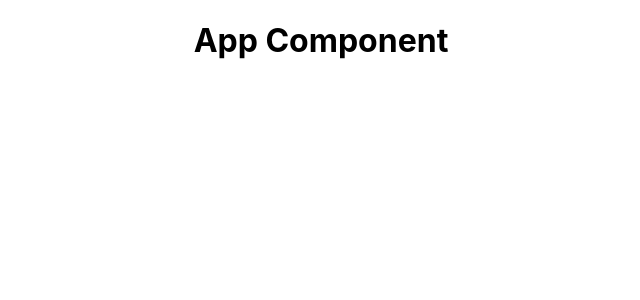
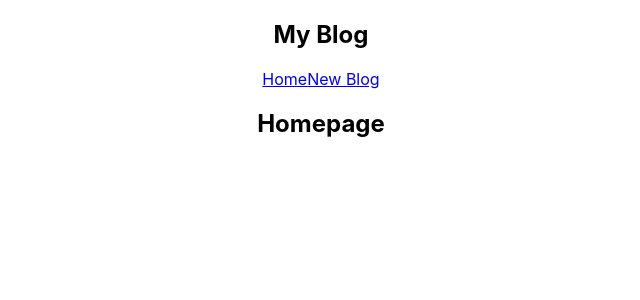
Before and after one commit to javigdeveloper/mini-blog, a React (Create React App) app: page / in a window 1280 px wide. Shown: the top 300 px of the page, without its empty margins (319-959 px from the left). Built offline with nearby package versions, Linux system fonts and the light colour scheme.

Commit message:
add Home and Navbar components

```diff
--- a/src/App.js
+++ b/src/App.js
@@ -1,10 +1,13 @@
 import "./App.css";
+import Navbar from "./Navbar";
+import Home from "./Home";
 
 function App() {
   return (
     <div className="App">
+      <Navbar />
       <div className="content">
-        <h1>App Component</h1>
+        <Home />
       </div>
     </div>
   );
--- /dev/null
+++ b/src/Home.js
@@ -0,0 +1,9 @@
+const Home = () => {
+  return (
+    <div className="home">
+      <h2>Homepage</h2>
+    </div>
+  );
+};
+
+export default Home;
--- /dev/null
+++ b/src/Navbar.js
@@ -0,0 +1,13 @@
+const Navbar = () => {
+  return (
+    <nav className="navbar">
+      <h1>My Blog</h1>
+      <div className="links">
+        <a href="/">Home</a>
+        <a href="/create">New Blog</a>
+      </div>
+    </nav>
+  );
+};
+
+export default Navbar;
```
